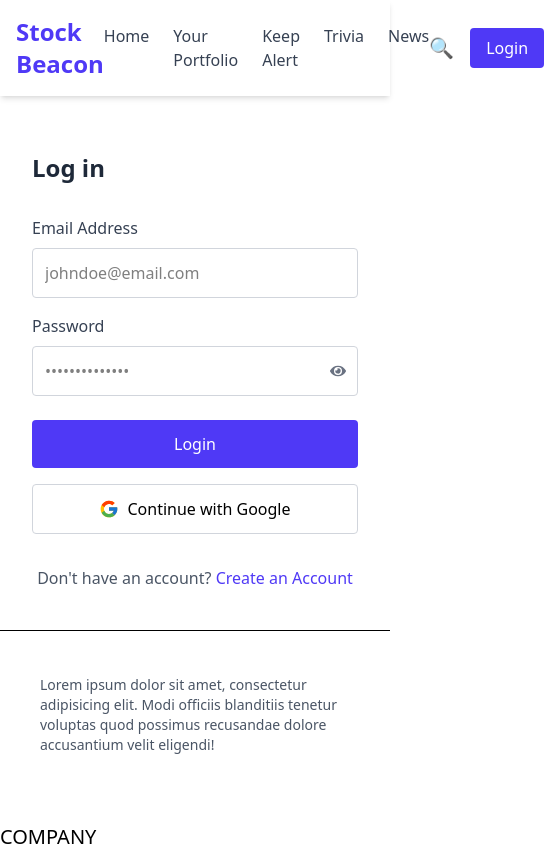
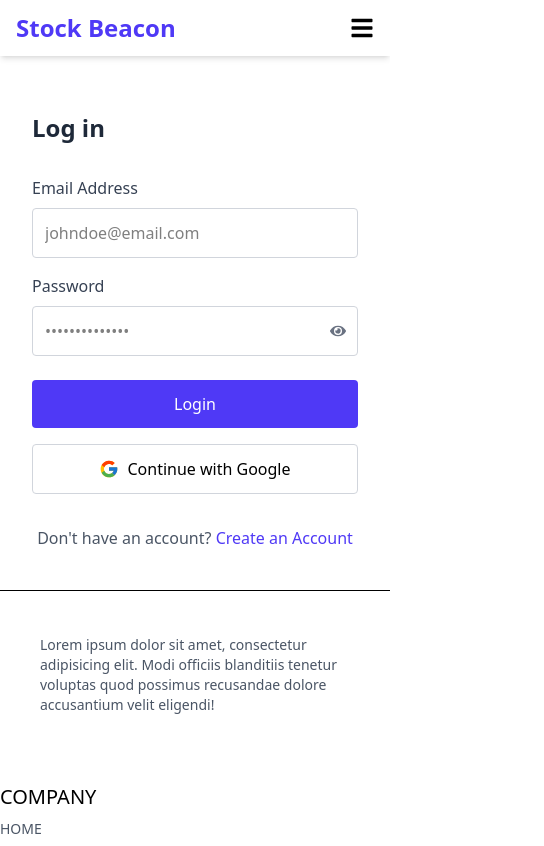
Before and after one commit to Devansh1974/StockBeacon, a React (Vite) app in the folder frontend/: page /login in a window 390 px wide. Shown: the top 846 px of the page, 544 px wide, since content can reach past the window. Built offline with nearby package versions, Linux system fonts and the light colour scheme.

Commit message:
navbar responsive done

```diff
--- a/frontend/src/components/Navbar.jsx
+++ b/frontend/src/components/Navbar.jsx
@@ -1,15 +1,15 @@
 import React, { useState, useEffect } from "react";
 import { Link, useLocation, useNavigate } from "react-router-dom";
-import { FaUserCircle } from "react-icons/fa"; // Import user icon
+import { FaUserCircle, FaBars, FaTimes } from "react-icons/fa";
 
 const Navbar = () => {
   const location = useLocation();
   const navigate = useNavigate();
   const currentPath = location.pathname;
   const [user, setUser] = useState(null);
+  const [menuOpen, setMenuOpen] = useState(false);
 
   useEffect(() => {
-    // Check for user authentication on component mount
     const token = localStorage.getItem("token");
     const userDetails = localStorage.getItem("user");
 
@@ -19,7 +19,6 @@ const Navbar = () => {
         setUser(parsedUser);
       } catch (error) {
         console.error("Error parsing user details:", error);
-        // Clear invalid token and user details
         localStorage.removeItem("token");
         localStorage.removeItem("user");
       }
@@ -27,82 +26,52 @@ const Navbar = () => {
   }, []);
 
   const handleLogout = () => {
-    // Clear user authentication
     localStorage.removeItem("token");
     localStorage.removeItem("user");
-    setUser(null); // Update state to trigger re-render
-
-    // Wait a bit before navigating to ensure state updates first
-    setTimeout(() => {
-      navigate("/login");
-    }, 200); // Delay of 200ms
+    setUser(null);
+    setTimeout(() => navigate("/login"), 200);
   };
 
+  const navLinks = [
+    { path: "/", label: "Home" },
+    { path: "/portfolio", label: "Your Portfolio" },
+    { path: "/alerts", label: "Keep Alert" },
+    { path: "/trivia", label: "Trivia" },
+    { path: "/news", label: "News" },
+  ];
+
   return (
-    <nav className="flex justify-between items-center p-4 bg-white shadow-md">
+    <nav className="bg-white shadow-md px-4 py-3">
+      <div className="flex justify-between items-center max-w-7xl mx-auto">
         {/* Logo */}
         <div className="text-2xl font-bold text-indigo-600">Stock Beacon</div>
 
-      {/* Navigation Links */}
-      <div className="flex space-x-6">
+        {/* Hamburger Icon (mobile) */}
+        <div className="md:hidden text-2xl cursor-pointer" onClick={() => setMenuOpen(!menuOpen)}>
+          {menuOpen ? <FaTimes /> : <FaBars />}
+        </div>
+
+        {/* Desktop Links */}
+        <div className="hidden md:flex space-x-6 items-center">
+          {navLinks.map(({ path, label }) => (
             <Link
-          to="/"
+              key={path}
+              to={path}
               className={`${
-            currentPath === "/" ? "text-indigo-600 font-semibold" : "text-gray-700"
+                currentPath === path ? "text-indigo-600 font-semibold" : "text-gray-700"
               } hover:text-indigo-600`}
             >
-          Home
+              {label}
             </Link>
-        <Link
-          to="/portfolio"
-          className={`${
-            currentPath === "/portfolio" ? "text-indigo-600 font-semibold" : "text-gray-700"
-          } hover:text-indigo-600`}
-        >
-          Your Portfolio
-        </Link>
-        <Link
-          to="/alerts"
-          className={`${
-            currentPath === "/alerts" ? "text-indigo-600 font-semibold" : "text-gray-700"
-          } hover:text-indigo-600`}
-        >
-          Keep Alert
-        </Link>
-        <Link
-          to="/trivia"
-          className={`${
-            currentPath === "/trivia" ? "text-indigo-600 font-semibold" : "text-gray-700"
-          } hover:text-indigo-600`}
-        >
-          Trivia
-        </Link>
-        <Link
-          to="/news"
-          className={`${
-            currentPath === "/news" ? "text-indigo-600 font-semibold" : "text-gray-700"
-          } hover:text-indigo-600`}
-        >
-          News
-        </Link>
-      </div>
-
-      {/* Search and User Section */}
-      <div className="flex items-center space-x-4">
-        {/* Search Icon */}
+          ))}
           <span className="text-xl cursor-pointer">🔍</span>
-
-        {/* User Authentication */}
           {user ? (
-          <div className="flex flex-col items-center relative">
-            {/* User Icon */}
-            <FaUserCircle className="text-3xl text-indigo-600 cursor-pointer" title={user.email} />
-            {/* User Email Below the Icon */}
-            <span className="text-gray-700 text-sm mt-1">{user.email}</span>
-            {/* Logout Button */}
+            <div className="flex flex-col items-center">
+              <FaUserCircle className="text-2xl text-indigo-600" title={user.email} />
+              <span className="text-gray-700 text-sm">{user.email}</span>
               <button
                 onClick={handleLogout}
-              className="text-sm text-red-500 hover:text-red-700 mt-1"
+                className="text-sm text-red-500 hover:text-red-700"
               >
                 Logout
               </button>
@@ -116,6 +85,53 @@ const Navbar = () => {
             </button>
           )}
         </div>
+      </div>
+
+      {/* Mobile Dropdown Menu */}
+      {menuOpen && (
+        <div className="md:hidden flex flex-col space-y-3 mt-4 px-2">
+          {navLinks.map(({ path, label }) => (
+            <Link
+              key={path}
+              to={path}
+              className={`${
+                currentPath === path ? "text-indigo-600 font-semibold" : "text-gray-700"
+              } hover:text-indigo-600`}
+              onClick={() => setMenuOpen(false)}
+            >
+              {label}
+            </Link>
+          ))}
+          <span className="text-xl cursor-pointer">🔍</span>
+          {user ? (
+            <div className="flex flex-col items-start">
+              <div className="flex items-center gap-2 mt-2">
+                <FaUserCircle className="text-2xl text-indigo-600" />
+                <span className="text-gray-700 text-sm">{user.email}</span>
+              </div>
+              <button
+                onClick={() => {
+                  handleLogout();
+                  setMenuOpen(false);
+                }}
+                className="text-sm text-red-500 hover:text-red-700 mt-1"
+              >
+                Logout
+              </button>
+            </div>
+          ) : (
+            <button
+              onClick={() => {
+                navigate("/login");
+                setMenuOpen(false);
+              }}
+              className="bg-indigo-600 text-white px-4 py-2 rounded hover:bg-indigo-700 transition mt-2"
+            >
+              Login
+            </button>
+          )}
+        </div>
+      )}
     </nav>
   );
 };
```
Lines whose indentation alone changed are shown as unchanged.
